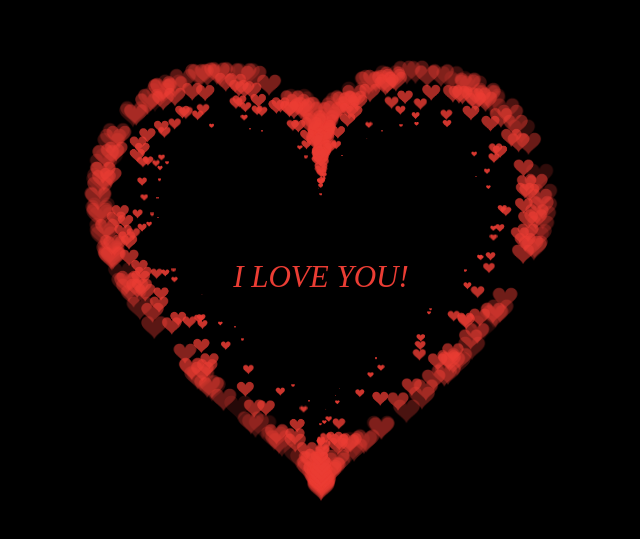
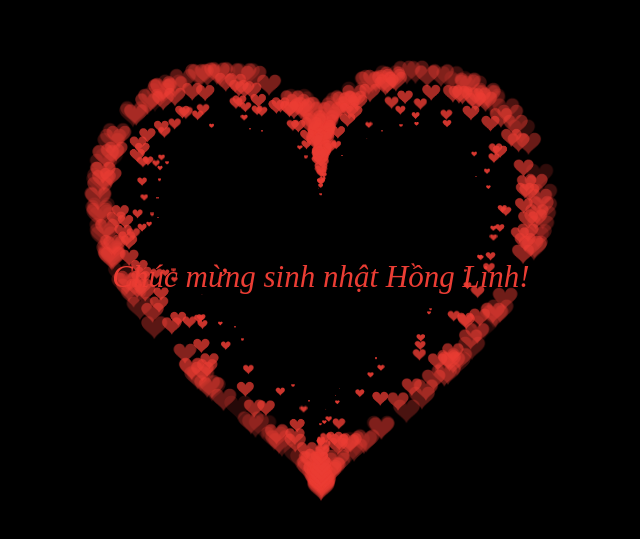
Before and after one commit to phitu2211/traitimdo1, a plain HTML site: page index.html in a window 1280 px wide. Shown: the part 123-662 px from the top of the page, without its empty margins (319-959 px from the left). Drawn offline with Linux system fonts and the light colour scheme.

Commit message:
Update index.html

```diff
--- a/index.html
+++ b/index.html
@@ -449,7 +449,7 @@
 				text-align: center;
 			"
 		>
-			I LOVE YOU!<br />
+			Chúc mừng sinh nhật Hồng Linh!<br />
 		</div>
 	</body>
 </html>
```
